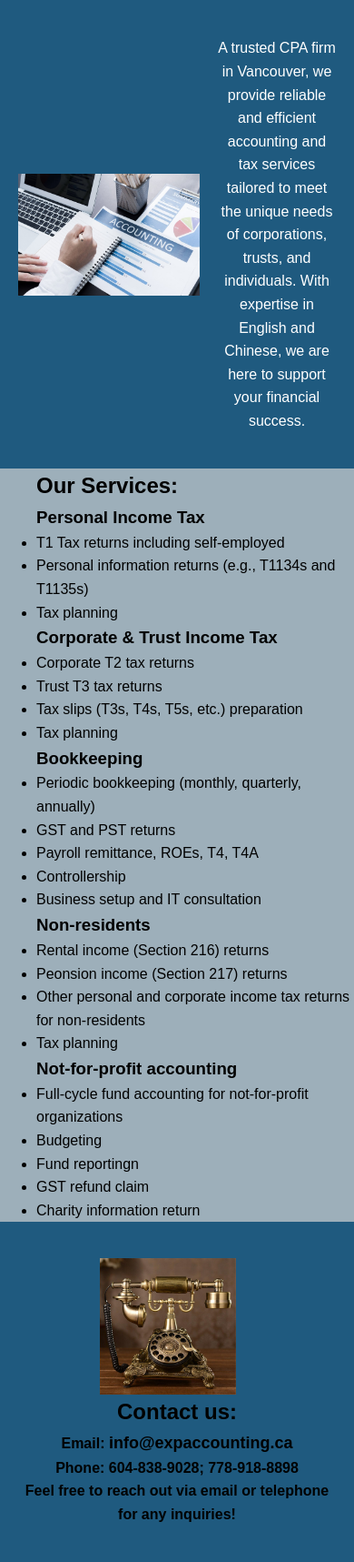
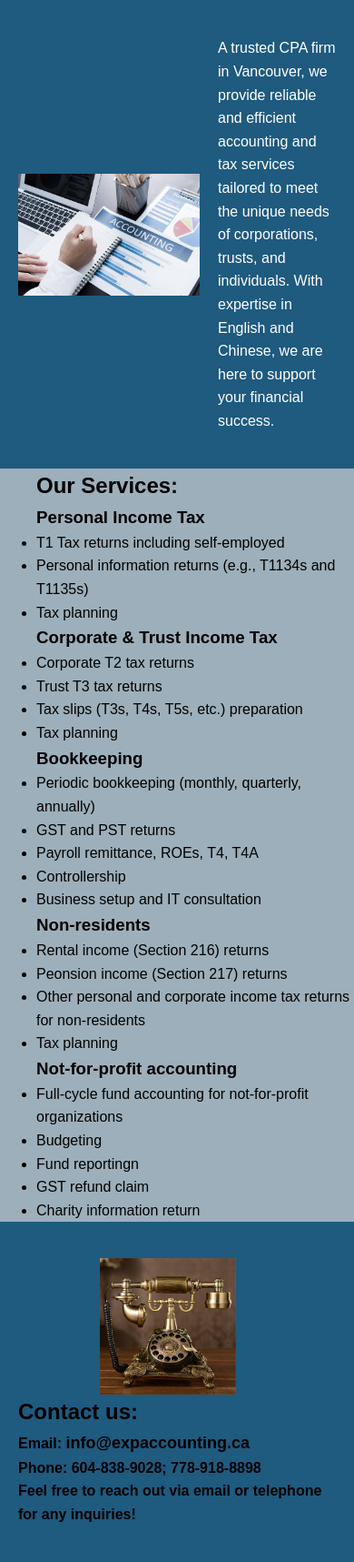
Before and after one commit to Martin60486/EXP, a Jekyll site: the page built from index.md, in a window 390 px wide. Shown: the part 256-1973 px from the top of the page at 91% size. Built offline with Jekyll 4.4.1, drawn with Linux system fonts in a browser that asks for light colours.

Commit message:
updated media css

```diff
--- a/assets/css/styles.css
+++ b/assets/css/styles.css
@@ -127,11 +127,13 @@ body {
 
 /* Media Queries */
 @media (max-width: 767px) {
-    .banner, .about, .contact {
+    .banner, text-content {
         flex-direction: column;
-        text-align: center;
     }
-
+    .about, .contact {
+        flex-direction: column;
+        text-align: left;
+    }
     .text-content h1, .banner h1 {
         font-size: 36px;
     }
@@ -139,4 +141,11 @@ body {
     .banner p {
         font-size: 18px;
     }
+    .contact {
+        flex-direction: column;
+    }
+    .contact-info {
+        flex-direction: column;
+        text-align: left;
+    }
 }
```
